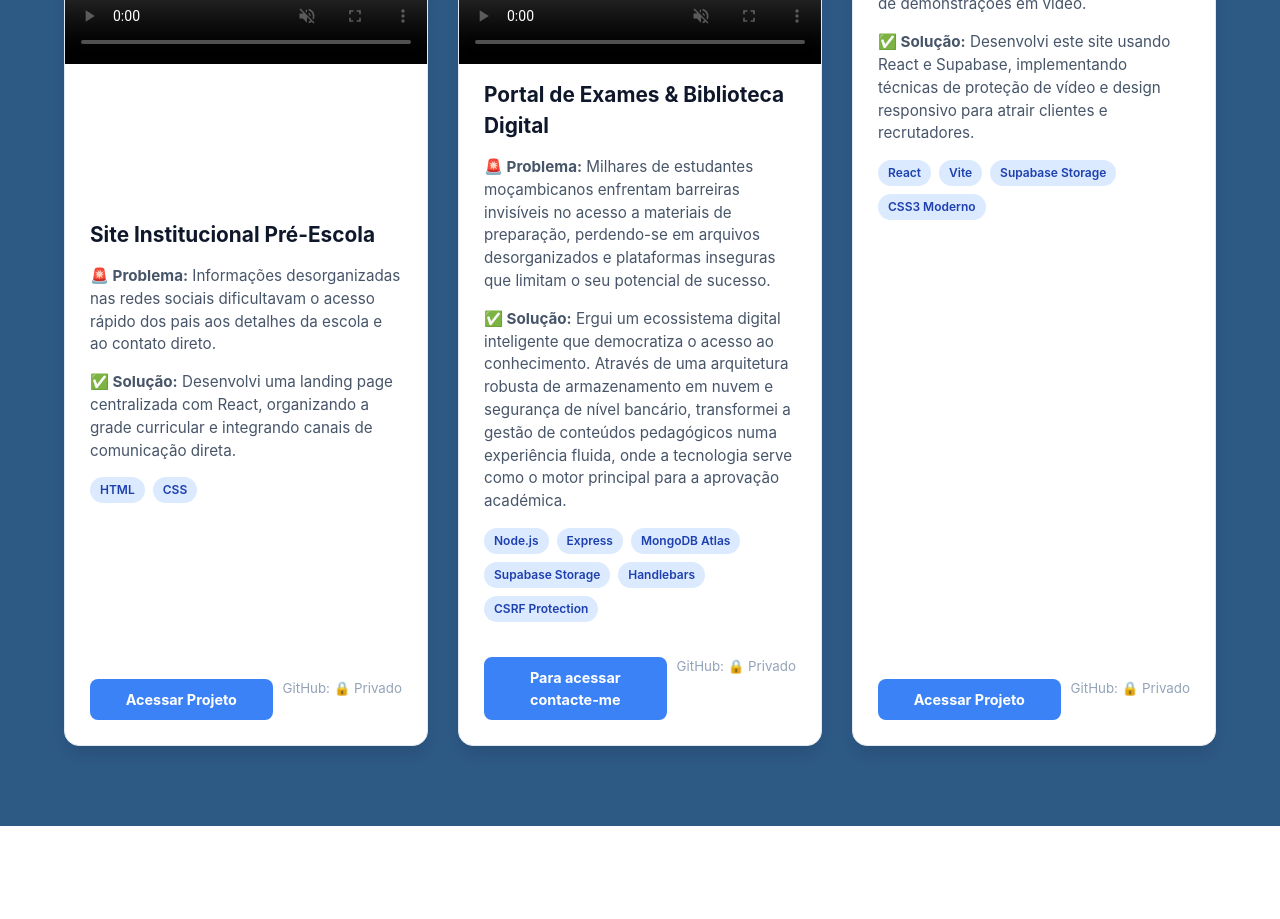
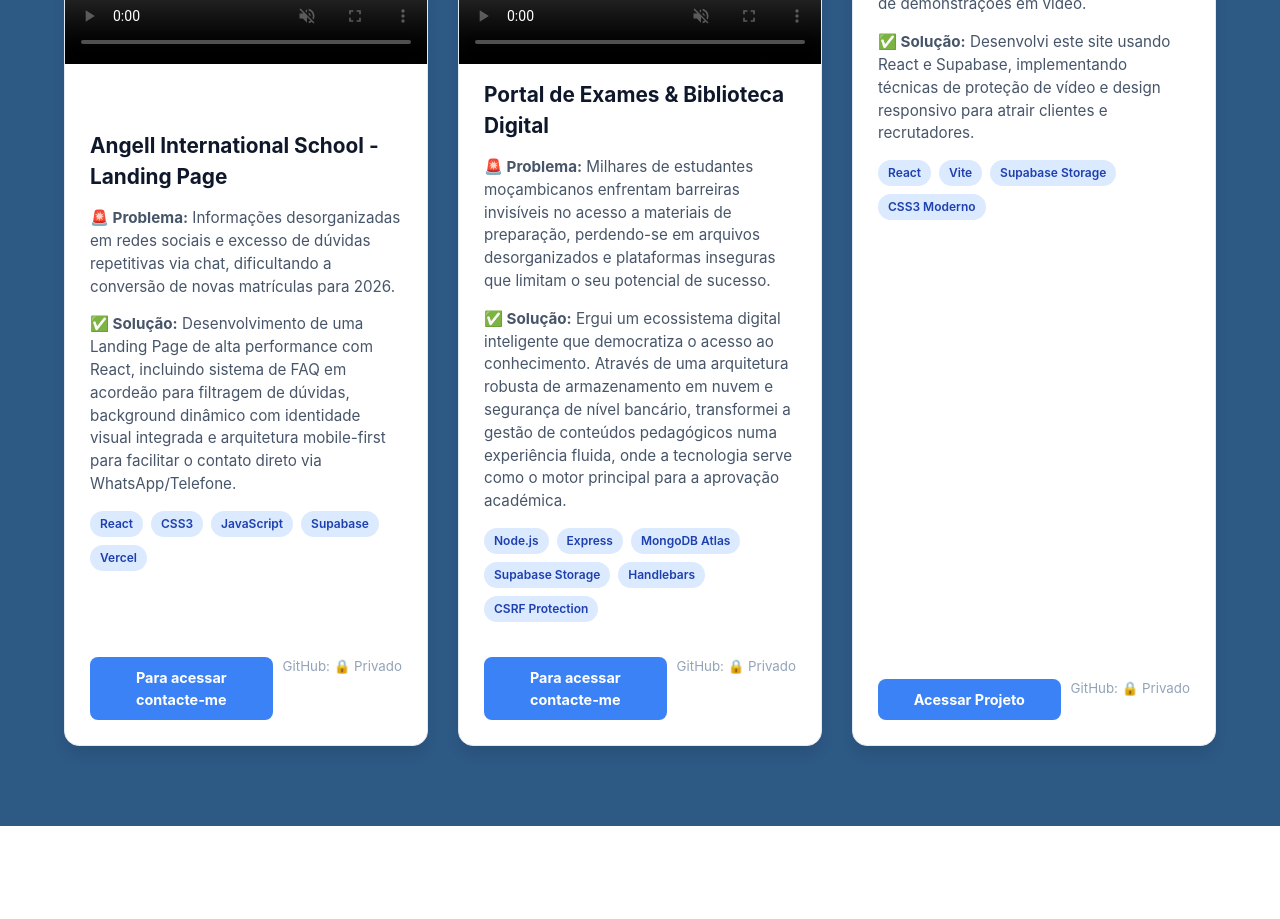
Before and after one commit to Mussussa/protfolio, a React (Vite) app: page / in a window 1280 px wide. Shown: the part 1120-2039 px from the top of the page. Built offline with nearby package versions, Linux system fonts and the light colour scheme; grey boxes are pictures that could not be loaded.

Commit message:
repositorio

```diff
--- a/src/data/projects.js
+++ b/src/data/projects.js
@@ -1,16 +1,22 @@
 // src/data/projects.js
 export const projects = [
-  {
-    id: 1,
-    title: "Site Institucional Pré-Escola",
-    problem: "Informações desorganizadas nas redes sociais dificultavam o acesso rápido dos pais aos detalhes da escola e ao contato direto.",
-    solution: "Desenvolvi uma landing page centralizada com React, organizando a grade curricular e integrando canais de comunicação direta.",
-    techs: ["HTML", "CSS"],
-    videoUrl: "https://zyzdvidcerbddnqlyhoz.supabase.co/storage/v1/object/public/videos-portfolio/projeto-angell-v1.mp4",
-    github: "Privado", // Como você mencionou que está privado
-    demo: "https://angell-tawny.vercel.app/" ,// Link que você terá quando lançar o domínio
-    "status" : "lancado"
-  },
+{
+  "id": 1,
+  "title": "Angell International School - Landing Page",
+  "problem": "Informações desorganizadas em redes sociais e excesso de dúvidas repetitivas via chat, dificultando a conversão de novas matrículas para 2026.",
+  "solution": "Desenvolvimento de uma Landing Page de alta performance com React, incluindo sistema de FAQ em acordeão para filtragem de dúvidas, background dinâmico com identidade visual integrada e arquitetura mobile-first para facilitar o contato direto via WhatsApp/Telefone.",
+  "techs": ["React", "CSS3", "JavaScript", "Supabase", "Vercel"],
+  "videoUrl": "https://zyzdvidcerbddnqlyhoz.supabase.co/storage/v1/object/public/videos-portfolio/projeto-angell-v1.mp4",
+  "github": "Privado",
+  "demo": "https://angell-tawny.vercel.app/",
+  "status": "Lançado",
+  "features": [
+    "Interface Responsiva",
+    "FAQ Interativo",
+    "Integração com API de Mensagens",
+    "Hospedagem de Mídia em Cloud (Supabase)"
+  ]
+},
   {
     "id": 2,
     "title": "Portal de Exames & Biblioteca Digital",
```
